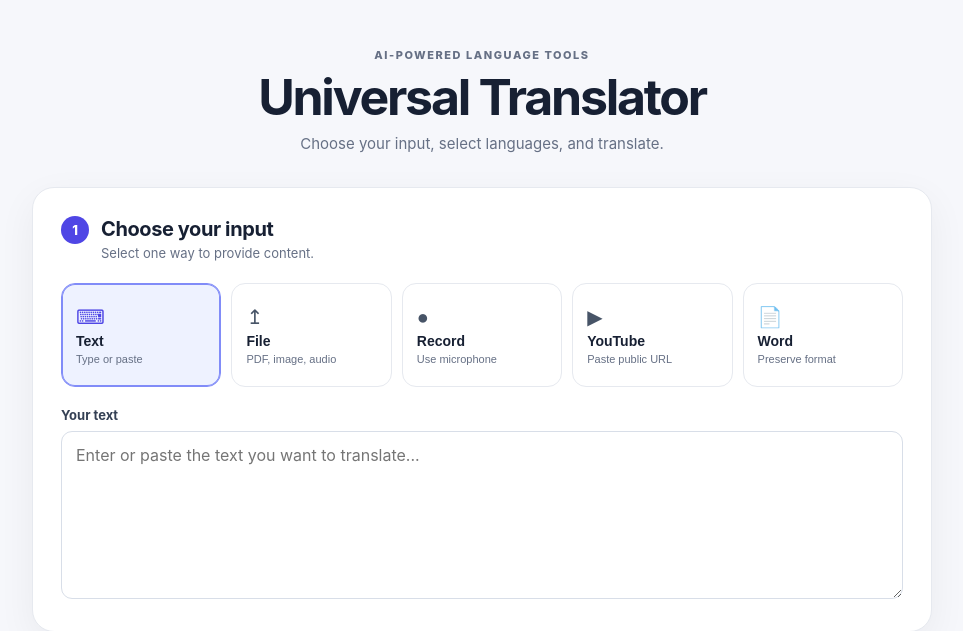
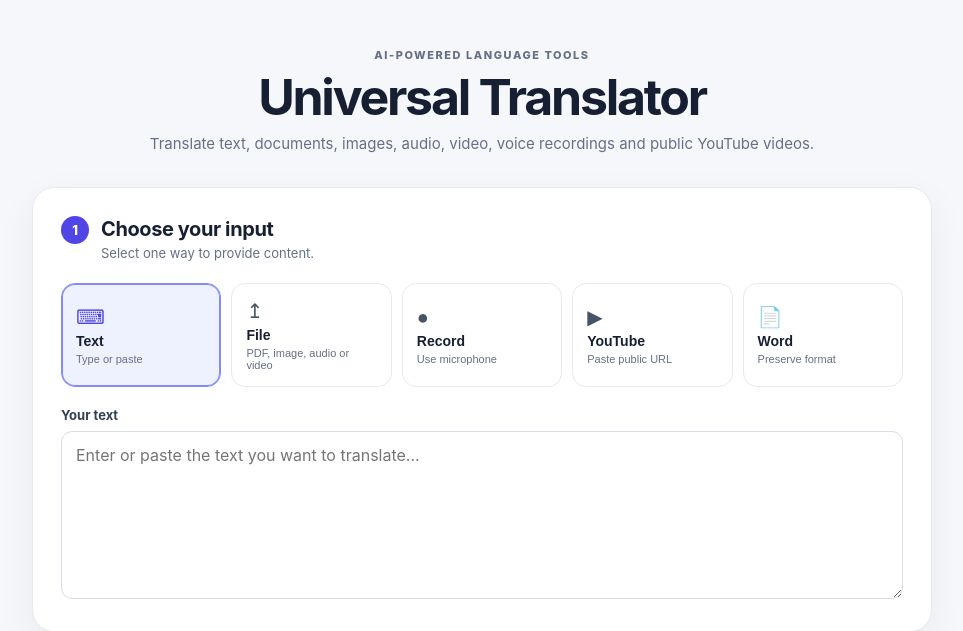
Before and after one commit to vidhya-2005/Translator, a Flask app: template templates/index.html in a window 1280 px wide. Shown: the top 631 px of the page, without its empty margins (158-1121 px from the left). Run offline with Flask 3, Linux system fonts and the light colour scheme; the template is opened without the code that fills it, so the values that code supplies are empty.

Commit message:
Add translated media and visual download result UI

```diff
--- a/templates/index.html
+++ b/templates/index.html
@@ -11,14 +11,14 @@
     <header class="hero">
         <div class="eyebrow">AI-POWERED LANGUAGE TOOLS</div>
         <h1>Universal Translator</h1>
-        <p>Choose your input, select languages, and translate.</p>
+        <p>Translate text, documents, images, audio, video, voice recordings and public YouTube videos.</p>
     </header>
 
     <section class="setup-card">
         <div class="section-heading"><div class="step-number">1</div><div><h2>Choose your input</h2><p>Select one way to provide content.</p></div></div>
         <div class="input-methods" role="tablist" aria-label="Input method">
             <button class="input-method active" data-method="text" type="button"><span>⌨</span><strong>Text</strong><small>Type or paste</small></button>
-            <button class="input-method" data-method="file" type="button"><span>↥</span><strong>File</strong><small>PDF, image, audio</small></button>
+            <button class="input-method" data-method="file" type="button"><span>↥</span><strong>File</strong><small>PDF, image, audio or video</small></button>
             <button class="input-method" data-method="record" type="button"><span>●</span><strong>Record</strong><small>Use microphone</small></button>
             <button class="input-method" data-method="youtube" type="button"><span>▶</span><strong>YouTube</strong><small>Paste public URL</small></button>
             <button class="input-method" data-method="word" type="button"><span>📄</span><strong>Word</strong><small>Preserve format</small></button>
@@ -47,6 +47,8 @@
 
     <div id="processing-panel" class="processing-panel hidden" aria-live="polite"><div class="processing-spinner"></div><div class="processing-content"><strong id="processing-title">Processing your input</strong><span id="processing-detail">Preparing translation...</span><div class="processing-steps"><span id="step-1" class="active">1. Preparing</span><span id="step-2">2. Analyzing</span><span id="step-3">3. Translating</span></div></div></div>
 
+    <section id="download-result" class="document-result hidden"><div><div class="eyebrow">FILE READY</div><h2 id="download-title">Translated file ready</h2><p id="download-detail">Your translated file is ready to download.</p></div><a id="download-result-btn" class="translate-btn download-link" href="#" download>↓ Download translated file</a></section>
+
     <section id="word-result" class="document-result hidden"><div><div class="eyebrow">DOCUMENT READY</div><h2>Translated Word document</h2><p>Your document structure and formatting have been retained.</p></div><button id="download-word-btn" class="translate-btn" type="button">↓ Download translated Word file</button></section>
 
     <section id="results-section" class="results-section hidden"><div class="results-header"><div><div class="eyebrow">TRANSLATION COMPLETE</div><h2>Your result</h2><p id="detected-language">Detected language: —</p></div><div class="result-actions"><button id="copy-btn" class="secondary-btn" type="button">Copy</button><button id="play-btn" class="secondary-btn" type="button" disabled>▶ Play</button></div></div><div class="result-grid"><article class="result-card"><div class="result-label">TRANSCRIPTION / EXTRACTED TEXT</div><textarea id="transcription" rows="9" readonly placeholder="Your detected or extracted text will appear here..."></textarea></article><article class="result-card translation-result"><div class="result-label">TRANSLATION</div><textarea id="translation" rows="9" readonly placeholder="Your translation will appear here..."></textarea></article></div></section>
```
